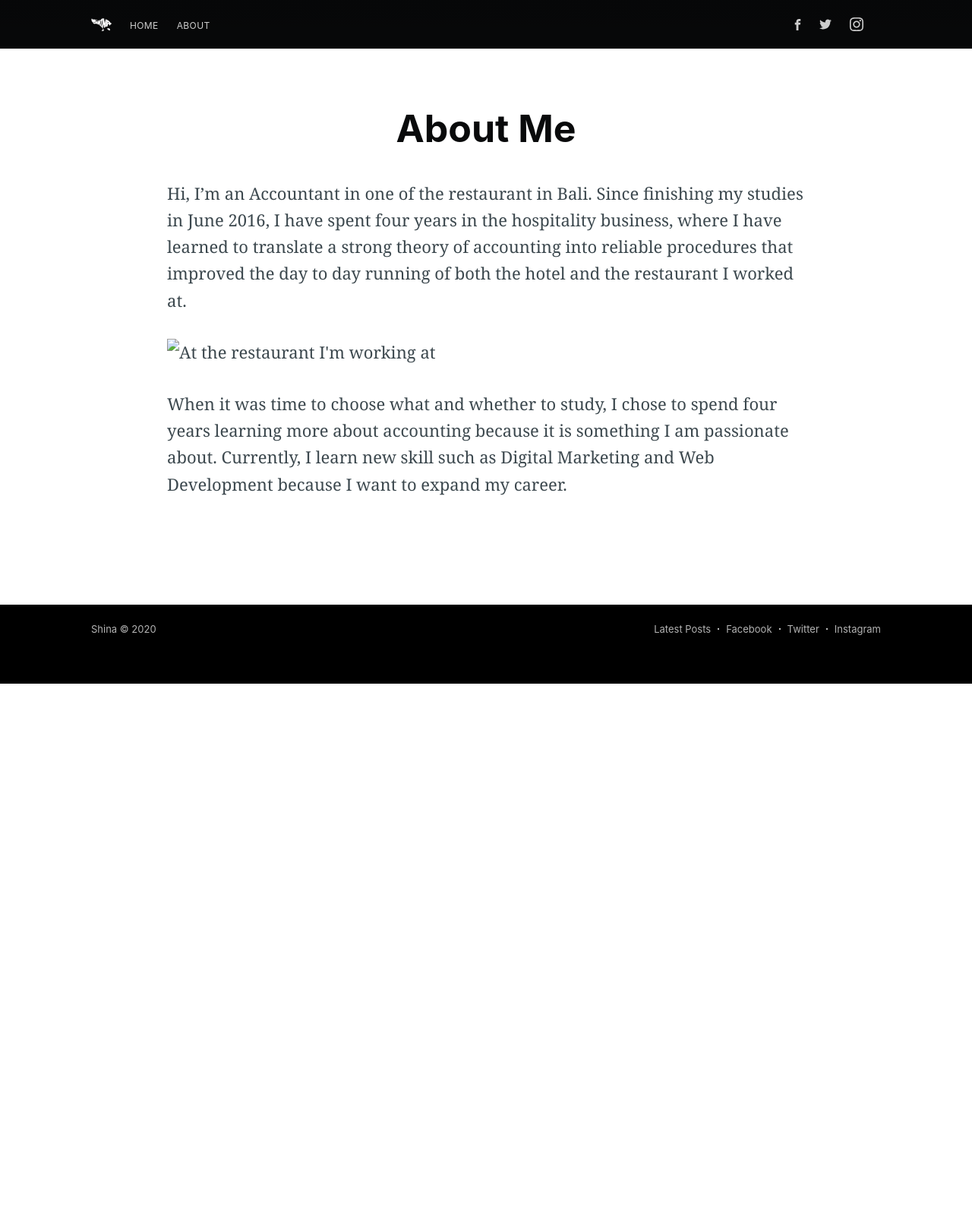
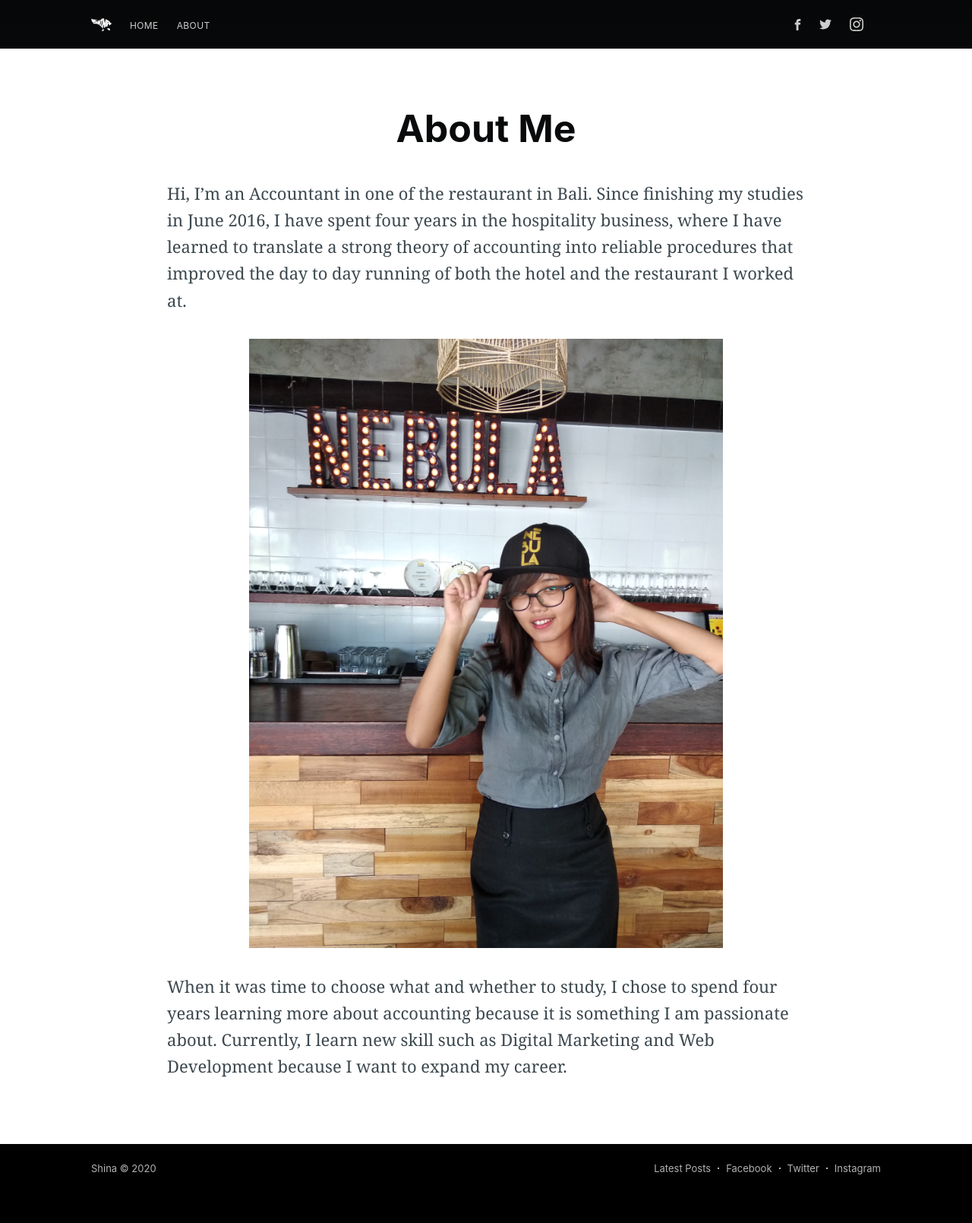
Before and after one commit to ayusukrisna/ayusukrisna.github.io, a Jekyll site: the page built from about/index.md, in a window 1280 px wide. Shown: the whole page at 76% size. Built offline with Jekyll 4.4.1, drawn with Linux system fonts in a browser that asks for light colours; nearby versions of some CDN libraries; comment, search, counter and statistics services are not loaded; before the commit the page ends 900 px from its top, so only the background shows below that.

Commit message:
update About Me

```diff
--- a/about/index.md
+++ b/about/index.md
@@ -9,6 +9,6 @@
 
 Hi, I'm an Accountant in one of the restaurant in Bali. Since finishing my studies in June 2016, I have spent four years in the hospitality business, where I have learned to translate a strong theory of accounting into reliable procedures that improved the day to day running of both the hotel and the restaurant I worked at.
 
-![At the restaurant I'm working at](assets/images/shina-nebula.png)
+![At The Restaurant I'm Working At](/assets/images/shina-nebula.png)
 
 When it was time to choose what and whether to study, I chose to spend four years learning more about accounting because it is something I am passionate about. Currently, I learn new skill such as Digital Marketing and Web Development because I want to expand my career.
```
